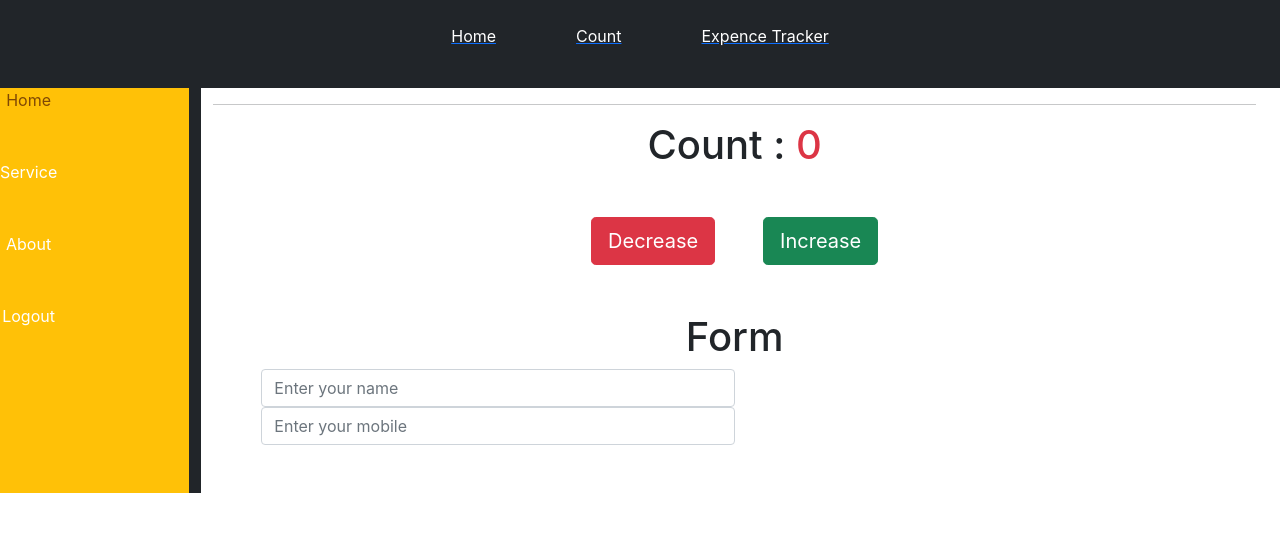
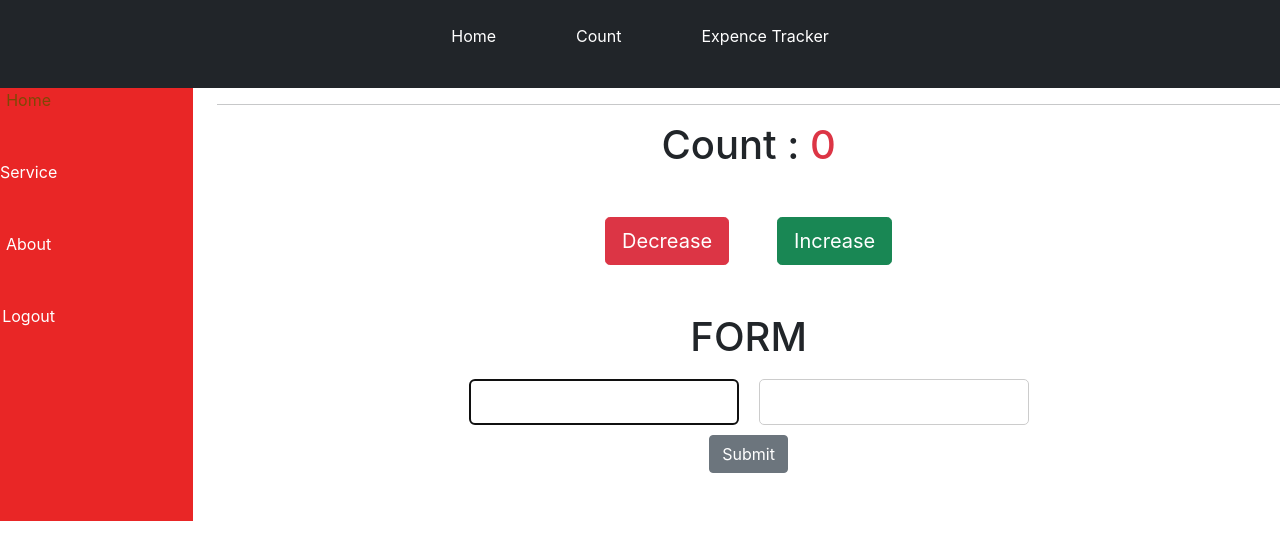
Before and after one commit to adish-ct/React-Project, a React (Create React App) app: page /count-section in a window 1280 px wide. Shown: the top 560 px of the page. Built offline with nearby package versions, Linux system fonts and the light colour scheme.

Commit message:
form added

```diff
--- a/src/components/InputComponent.jsx
+++ b/src/components/InputComponent.jsx
@@ -1,4 +1,5 @@
 import React, { useState, useRef, useEffect } from "react";
+import InputForm from "./InputForm";
 
 function InputComponent(props) {
     const [input, setInput] = useState('')
@@ -6,37 +7,13 @@ function InputComponent(props) {
     const inputRef = useRef(null)
     const phoneRef = useRef(null)
 
-    useEffect(() => {
-        if (input.length > 10) {
-            alert("exceed")
-        }
-    }, [input])
 
-    useEffect(() => {
-        if (phone.length > 10)
-            alert("success")
-    }, [phone])
-
-    const nameChange = () => {
-        setInput(inputRef.current.value)
-    }
-
-    const phoneChange = () => {
-        setPhone(phoneRef.current.value)
-    }
 
     return (
         <div className="text-center">
             <div className="m-5 text-center">
-                <h1>Form</h1>
-                <div className="d-flex">
-                    <input type="text" className="form-control w-50 " ref={inputRef} onChange={nameChange} placeholder="Enter your name " />
-                    <h2> {input} </h2>
-                </div>
-                <div className="d-flex">
-                    <input type="text" className="form-control w-50 " onChange={phoneChange} ref={phoneRef} placeholder="Enter your mobile " />
-                    <h2> {phone} </h2>
-                </div>
+                <h1>FORM</h1>
+                <InputForm />
             </div>
         </div>
     )
--- /dev/null
+++ b/src/components/InputForm.jsx
@@ -0,0 +1,34 @@
+import React, { useState, useRef, useEffect } from 'react'
+import '../components/css/InputForm.css'
+
+function InputForm(props) {
+    const [name, setName] = useState('')
+    const [phone, setPhone] = useState('')
+
+    const nameRef = useRef(null)
+    const phoneRef = useRef(null)
+
+    useEffect(() => {
+        nameRef.current.focus()
+    }, [name])
+
+    const formSubmit = () => {
+        console.log(nameRef.current.value);
+        setName(nameRef.current.value + '')
+        console.log(name);
+    }
+
+    return (
+        <div>
+            <form action="" onSubmit={(e) => { e.preventDefault() }}>
+                <input type="text" ref={nameRef} className='input-field' />
+                <input type="text" ref={phoneRef} className='input-field' />
+                <div className="text-center">
+                    <button type='sumbit' className='btn btn-large btn-secondary' onClick={formSubmit} > Submit </button>
+                </div>
+            </form>
+        </div>
+    )
+}
+
+export default InputForm
--- a/src/components/NavSideBars/Navbar.jsx
+++ b/src/components/NavSideBars/Navbar.jsx
@@ -5,9 +5,9 @@ function Navbar() {
     return (
         <div className='bg-dark p-3'>
             <ul className="d-flex justify-content-center gap-5 list-unstyled">
-                <Link to="/" ><li className='text-white nav-link'>Home</li></Link>
-                <Link to="/count-section"><li className='text-white nav-link'>Count</li></Link>
-                <Link to="/expense-track"><li className='text-white nav-link' >Expence Tracker</li></Link>
+                <Link to="/" style={{textDecoration: 'none'}}><li className='text-white nav-link'>Home</li></Link>
+                <Link to="/count-section" style={{textDecoration: 'none'}}><li className='text-white nav-link'>Count</li></Link>
+                <Link to="/expense-track" style={{textDecoration: 'none'}}><li className='text-white nav-link' >Expence Tracker</li></Link>
             </ul>
         </div>
     )
--- a/src/components/NavSideBars/SideBar.jsx
+++ b/src/components/NavSideBars/SideBar.jsx
@@ -2,7 +2,7 @@ import React from 'react'
 
 function SideBar() {
     return (
-        <div className='d-flex bg-warning side-bar'>
+        <div className='d-flex side-bar'>
             <div className="text-center">
                 <ul className='list-unstyled d-flex flex-column gap-5 align-items:center justify-content:center text-white'>
                     <li className='active'>Home</li>
--- /dev/null
+++ b/src/components/css/InputForm.css
@@ -0,0 +1,11 @@
+.input-field {
+  size: 200px;
+  border-radius: 5px;
+  border-style: solid;
+  border-width: 1px;
+  border-color: #ccc;
+  background-color: #fff;
+  color: #b41212;
+  padding: 10px;
+  margin: 10px;
+}
--- a/src/page/CountPage.jsx
+++ b/src/page/CountPage.jsx
@@ -8,8 +8,8 @@ function CountPage() {
     return (
         <div>
             <Navbar />
-            <div className="row w-100">
-                <div className="col-2 bg-dark text-white">
+            <div className="row">
+                <div className="col-2 text-white">
                     <SideBar />
                 </div>
                 <div className="col-10">
--- a/src/page/ExpenseTrackerPage.jsx
+++ b/src/page/ExpenseTrackerPage.jsx
@@ -33,10 +33,10 @@ function ExpenseTrackerPage() {
         <div>
             <Navbar />
             <div className="row w-100">
-                <div className="col-2 bg-dark text-white">
+                <div className="col-2 text-white">
                     <SideBar />
                 </div>
-                <div className="col-10">
+                <div className="col-10 col-lg-10">
                     <ExpenseTracker />
                     <ExpenseTrackHead />
                     <ExpenseComponent items={expenseData} />
```
